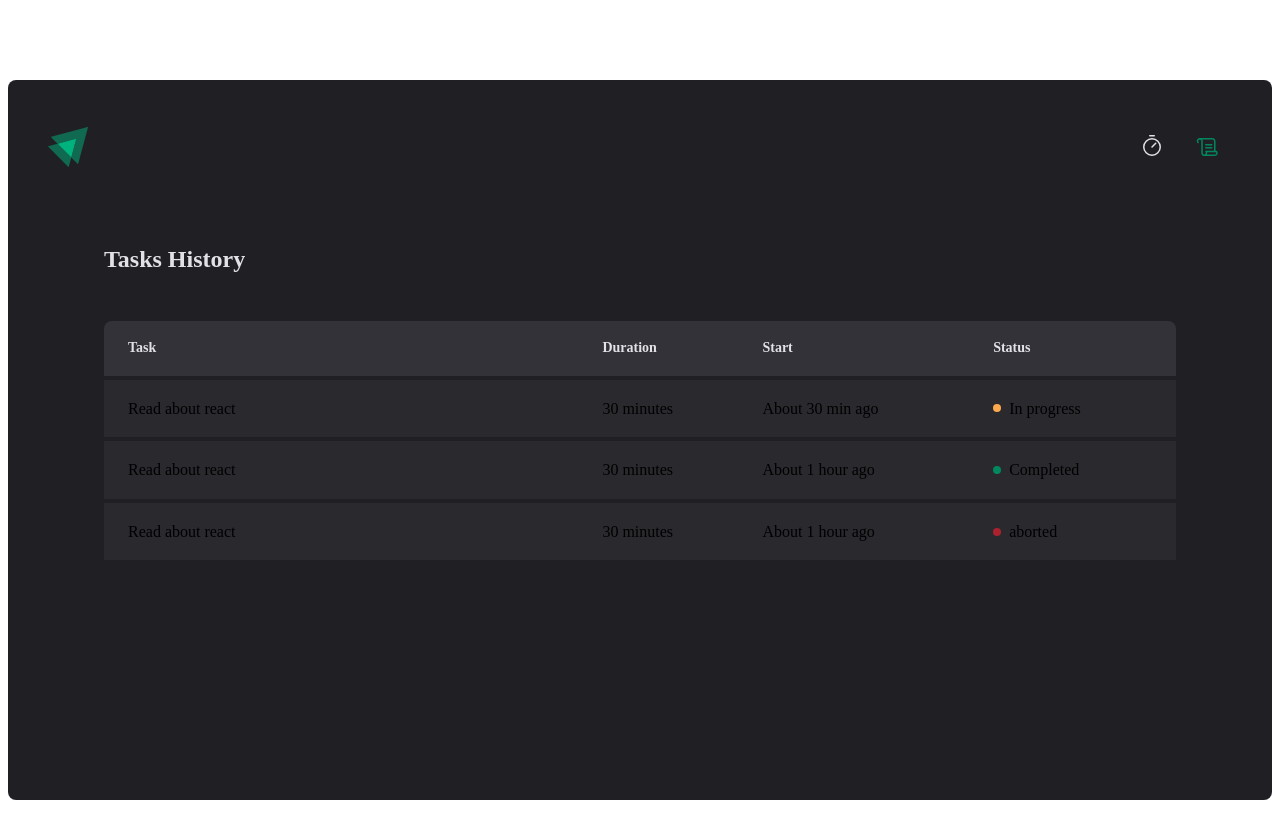
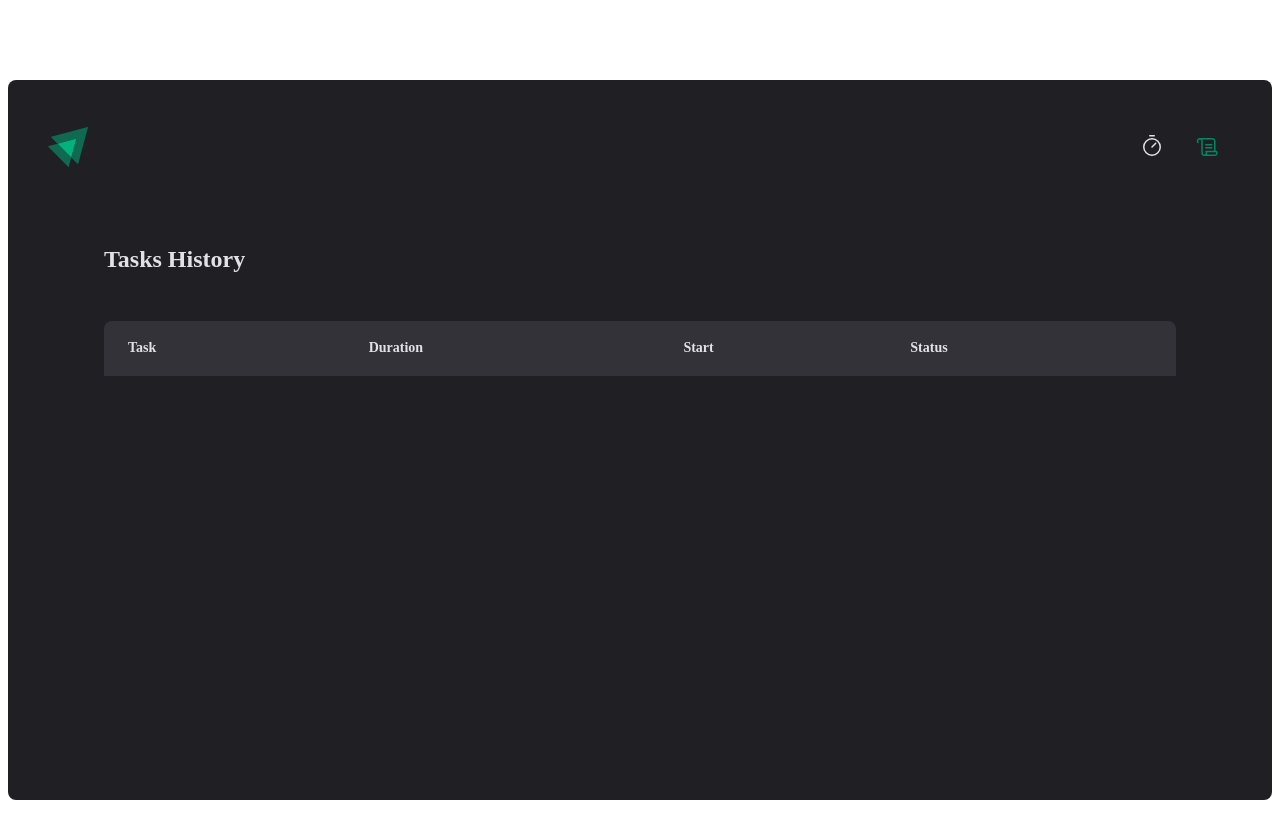
Before and after one commit to gabrielcedran/pomodoro-timer, a React (Vite) app: page /history in a window 1280 px wide. Shown: the top 838 px of the page. Built offline with nearby package versions, Linux system fonts and the light colour scheme.

Commit message:
History list + date formatting with date-fns

```diff
--- a/src/contexts/CyclesContext.tsx
+++ b/src/contexts/CyclesContext.tsx
@@ -17,9 +17,10 @@ interface CreateCycleData {
 type CyclesContextType = {
   activeCycle: Cycle | undefined
   activeCycleSecondsElapsed: number
+  cycles: Cycle[]
   finishCycle: () => void
   updateActiveCycleSecondsElapsed: (value: number) => void
-  createCreateNewCycle: (data: CreateCycleData) => void
+  createNewCycle: (data: CreateCycleData) => void
   interruptCycle: () => void
 }
 
@@ -53,7 +54,7 @@ export function CyclesContextProvider({
     setActiveCycleId(null)
   }
 
-  function createCreateNewCycle(data: CreateCycleData) {
+  function createNewCycle(data: CreateCycleData) {
     // formState.errors (to get errors upon submit)
 
     const newCycle: Cycle = {
@@ -88,11 +89,12 @@ export function CyclesContextProvider({
   return (
     <CyclesContext.Provider
       value={{
+        cycles,
         activeCycle,
         finishCycle,
         activeCycleSecondsElapsed,
         updateActiveCycleSecondsElapsed,
-        createCreateNewCycle,
+        createNewCycle,
         interruptCycle,
       }}
     >
--- a/src/pages/History/index.tsx
+++ b/src/pages/History/index.tsx
@@ -1,6 +1,12 @@
+import { useContext } from 'react'
 import { HistoryContainer, HistoryList, Status } from './styles'
+import { CyclesContext } from '../../contexts/CyclesContext'
+import { formatDistanceToNow } from 'date-fns'
+import { enGB } from 'date-fns/locale/en-GB'
 
 export function History() {
+  const { cycles } = useContext(CyclesContext)
+
   return (
     <HistoryContainer>
       <h1>Tasks History</h1>
@@ -16,30 +22,29 @@ export function History() {
             </tr>
           </thead>
           <tbody>
-            <tr>
-              <td>Read about react</td>
-              <td>30 minutes</td>
-              <td>About 30 min ago</td>
-              <td>
-                <Status color="yellow">In progress</Status>
-              </td>
-            </tr>
-            <tr>
-              <td>Read about react</td>
-              <td>30 minutes</td>
-              <td>About 1 hour ago</td>
-              <td>
-                <Status color="green">Completed</Status>
-              </td>
-            </tr>
-            <tr>
-              <td>Read about react</td>
-              <td>30 minutes</td>
-              <td>About 1 hour ago</td>
-              <td>
-                <Status color="red">aborted</Status>
-              </td>
-            </tr>
+            {cycles.map((cycle) => {
+              return (
+                <tr key={cycle.id}>
+                  <td>{cycle.task}</td>
+                  <td>{cycle.durationInMinutes} minutes</td>
+                  <td>
+                    {formatDistanceToNow(cycle.startedAt, {
+                      addSuffix: true,
+                      locale: enGB,
+                    })}
+                  </td>
+                  <td>
+                    {cycle.finshedAt && <Status color="green">Finished</Status>}
+                    {cycle.interruptedAt && (
+                      <Status color="red">Interrupted</Status>
+                    )}
+                    {!cycle.finshedAt && !cycle.interruptedAt && (
+                      <Status color="yellow">In progress</Status>
+                    )}
+                  </td>
+                </tr>
+              )
+            })}
           </tbody>
         </table>
       </HistoryList>
--- a/src/pages/Home/index.tsx
+++ b/src/pages/Home/index.tsx
@@ -24,7 +24,7 @@ const newCycleFormValidationSchema = zod.object({
 type NewCycleFormData = zod.infer<typeof newCycleFormValidationSchema>
 
 export function Home() {
-  const { createCreateNewCycle, interruptCycle, activeCycle } =
+  const { createNewCycle, interruptCycle, activeCycle } =
     useContext(CyclesContext)
   const newCycleForm = useForm<NewCycleFormData>({
     resolver: zodResolver(newCycleFormValidationSchema),
@@ -34,14 +34,19 @@ export function Home() {
     },
   })
 
-  const { handleSubmit, watch /* formState */ } = newCycleForm
+  const { handleSubmit, watch, reset /* formState */ } = newCycleForm
 
   // this effectively turns the input into a controlled input, triggering rerender at every key stroke
   const taskInput = watch('task')
 
+  function handleCreateNewCycle(data: NewCycleFormData) {
+    createNewCycle(data)
+    reset()
+  }
+
   return (
     <HomeContainer>
-      <form onSubmit={handleSubmit(createCreateNewCycle)}>
+      <form onSubmit={handleSubmit(handleCreateNewCycle)}>
         <FormProvider {...newCycleForm}>
           <NewCycleForm />
         </FormProvider>
```
